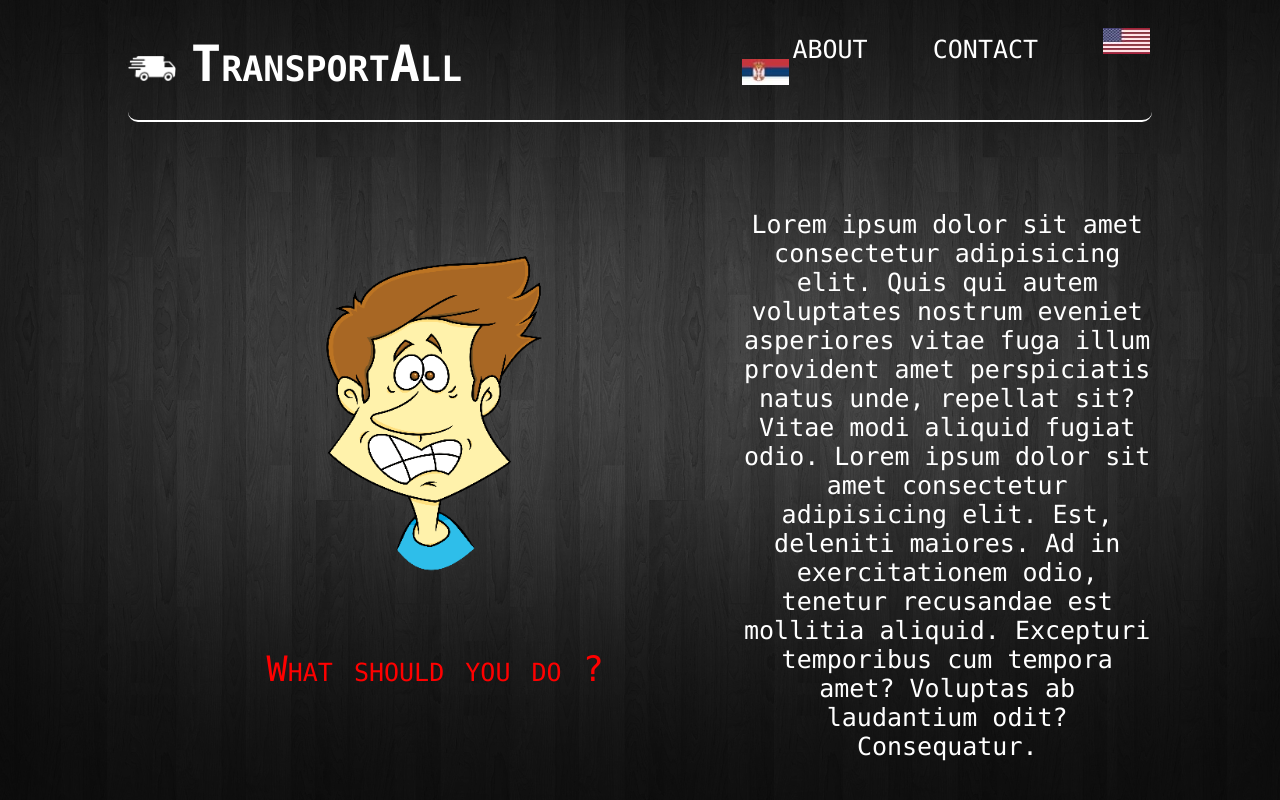
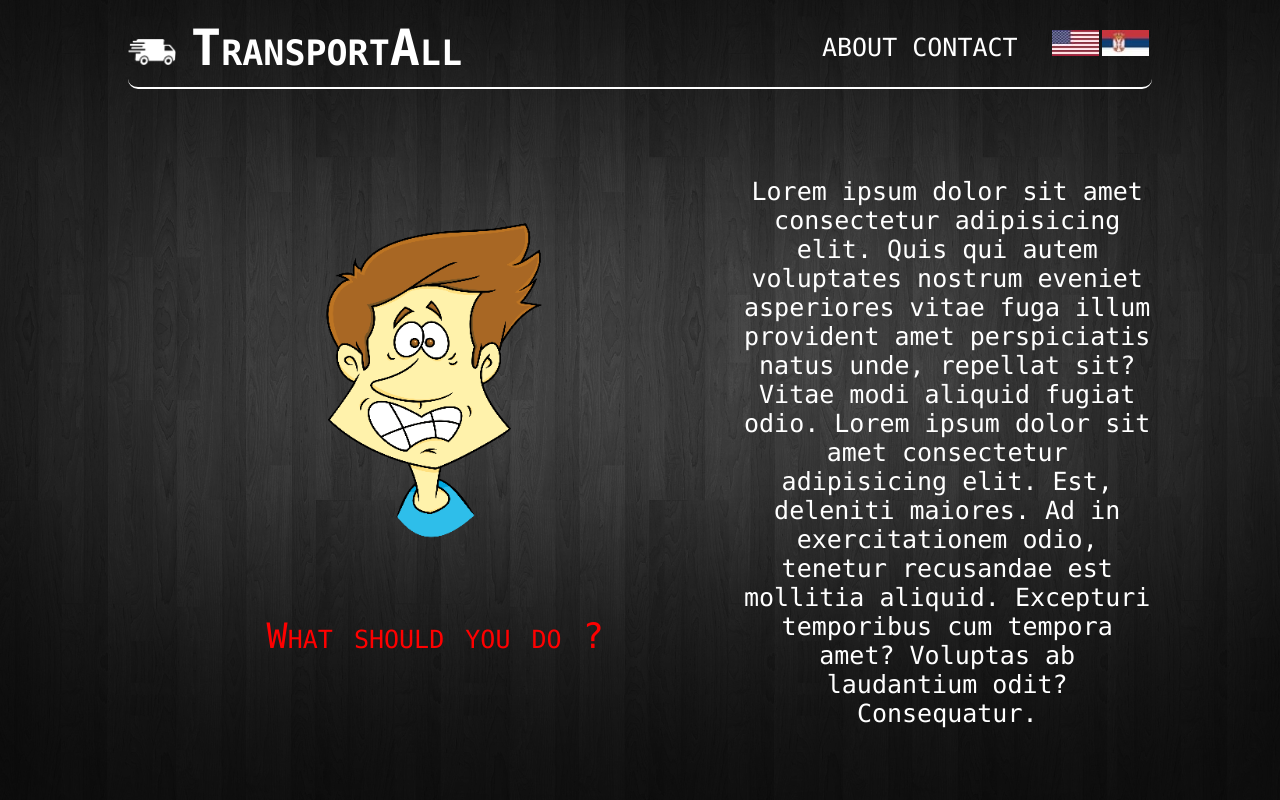
Before and after one commit to kakarot94/t-all, a plain HTML site: page index.html in a window 1280 px wide. Shown: the top 800 px of the page. Drawn offline with Linux system fonts and the light colour scheme.

Commit message:
Add files via upload

```diff
--- a/index.html
+++ b/index.html
@@ -18,12 +18,12 @@
         <ul>
           <li><a href="#aboutUs" id="textAbout">About</a></li>
           <li><a href="#contactSection" id="textContact">Contact</a></li>
-          <li>
-            <button class="langBtn engBtn" onclick="setEng()"></button>
-            <button class="langBtn srbBtn" onclick="setSrb()"></button>
-          </li>
         </ul>
       </nav>
+      <div class="langDiv">
+        <button class="langBtn engBtn" onclick="setEng()"></button>
+        <button class="langBtn srbBtn" onclick="setSrb()"></button>
+      </div>
     </header>
     <!-- prvi deo - about us -->
     <section class="container" id="aboutUs">
--- a/style/style.css
+++ b/style/style.css
@@ -30,7 +30,6 @@ ul {
 
 li {
   display: inline;
-  margin-left: 50px;
 }
 
 .container {
@@ -40,7 +39,7 @@ li {
 
 header {
   display: grid;
-  grid-template-columns: auto 40%;
+  grid-template-columns: auto 40% 10%;
   padding-top: 0.5rem;
   border-bottom: 2px solid white;
   border-radius: 10px;
@@ -76,9 +75,11 @@ header li:hover {
 }
 
 nav {
+  justify-content: space-evenly;
   display: flex;
-  justify-content: right;
+  justify-content: flex-end;
   margin: auto 0;
+  margin-right: 2rem;
 }
 
 .langBtn {
@@ -87,6 +88,12 @@ nav {
   border: none;
   transform: translateY(-5px);
   cursor: pointer;
+}
+
+.langDiv {
+  display: flex;
+  justify-content: space-evenly;
+  align-items: center;
 }
 
 .engBtn {
@@ -216,6 +223,11 @@ footer {
     text-align: center;
   }
 
+  nav {
+    justify-self: center;
+    margin-right: 0;
+  }
+
   .userImage {
     width: 30%;
   }
```
